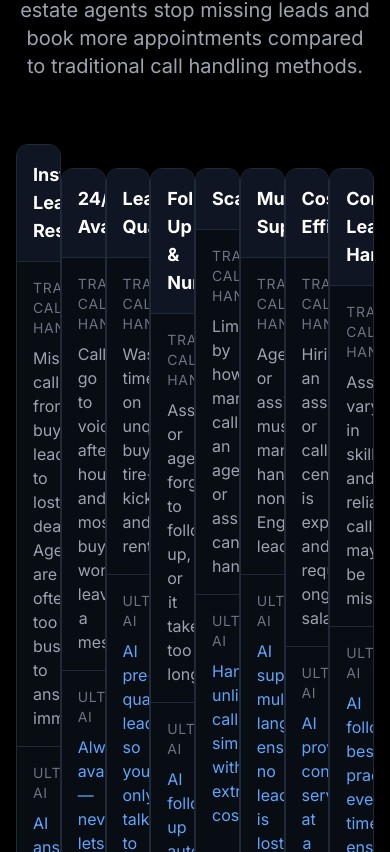
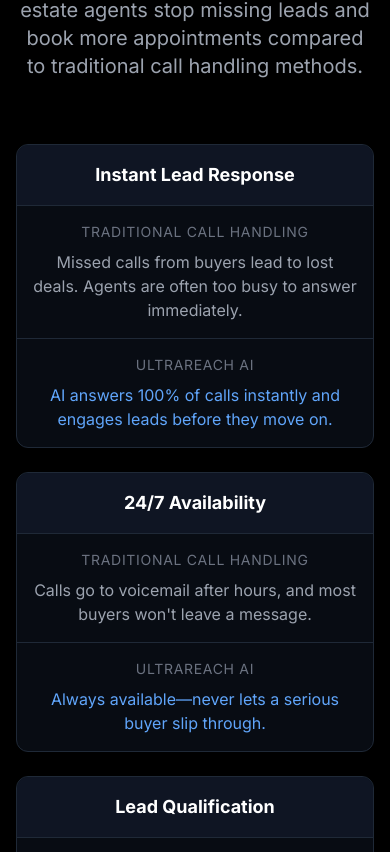
Before and after one commit to iaroslav1234/ultrareach.ai, a Next.js app: page / in a window 390 px wide. Shown: the part 1192-2044 px from the top of the page. Built offline with nearby package versions, Linux system fonts and the light colour scheme.

Commit message:
Fix mobile view: Center comparison boxes and content

```diff
--- a/app/page.tsx
+++ b/app/page.tsx
@@ -197,7 +197,7 @@
           </div>
 
           {/* Mobile View - Boxes */}
-          <div className="space-y-6 lg:hidden flex justify-center">
+          <div className="space-y-6 lg:hidden max-w-xl mx-auto">
             {[
               {
                 feature: "Instant Lead Response",
@@ -240,17 +240,17 @@
                 ai: "AI follows best practices every time, ensuring no missed opportunities."
               }
             ].map((item, index) => (
-              <div key={index} className="rounded-xl border border-gray-800 bg-gray-900/50 overflow-hidden w-full md:w-1/2 lg:w-1/3 xl:w-1/4">
-                <div className="p-4 border-b border-gray-800 bg-gray-900/80 text-center">
-                  <h3 className="text-lg font-bold">{item.feature}</h3>
+              <div key={index} className="rounded-xl border border-gray-800 bg-gray-900/50 overflow-hidden">
+                <div className="p-4 border-b border-gray-800 bg-gray-900/80">
+                  <h3 className="text-lg font-bold text-center">{item.feature}</h3>
                 </div>
-                <div className="p-4 border-b border-gray-800 text-center">
-                  <div className="text-sm uppercase tracking-wider text-gray-500 mb-2">Traditional Call Handling</div>
-                  <div className="text-gray-400">{item.traditional}</div>
+                <div className="p-4 border-b border-gray-800">
+                  <div className="text-sm uppercase tracking-wider text-gray-500 mb-2 text-center">Traditional Call Handling</div>
+                  <div className="text-gray-400 text-center">{item.traditional}</div>
                 </div>
-                <div className="p-4 text-center">
-                  <div className="text-sm uppercase tracking-wider text-gray-500 mb-2">UltraReach AI</div>
-                  <div className="text-blue-400">{item.ai}</div>
+                <div className="p-4">
+                  <div className="text-sm uppercase tracking-wider text-gray-500 mb-2 text-center">UltraReach AI</div>
+                  <div className="text-blue-400 text-center">{item.ai}</div>
                 </div>
               </div>
             ))}
```
